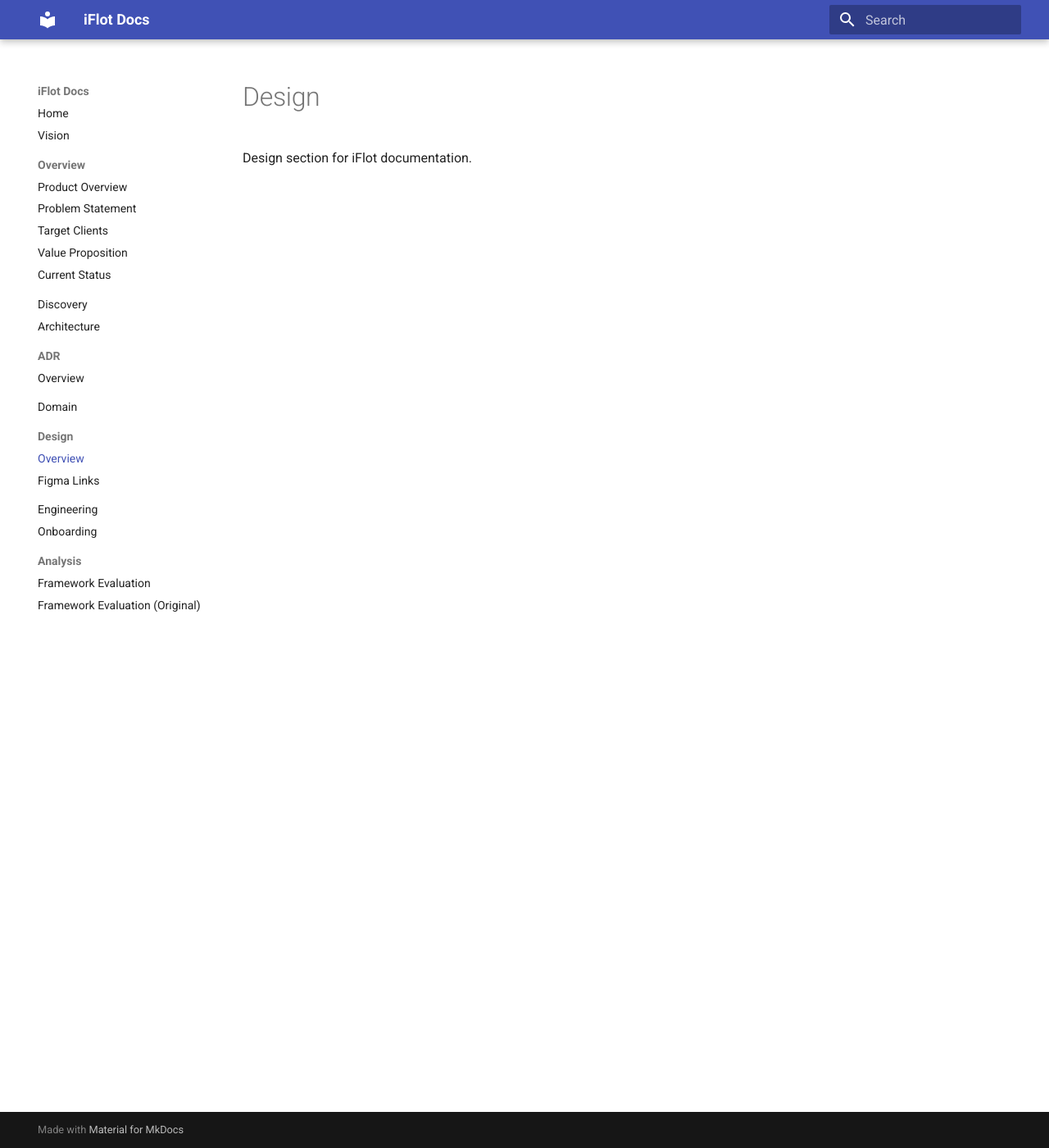
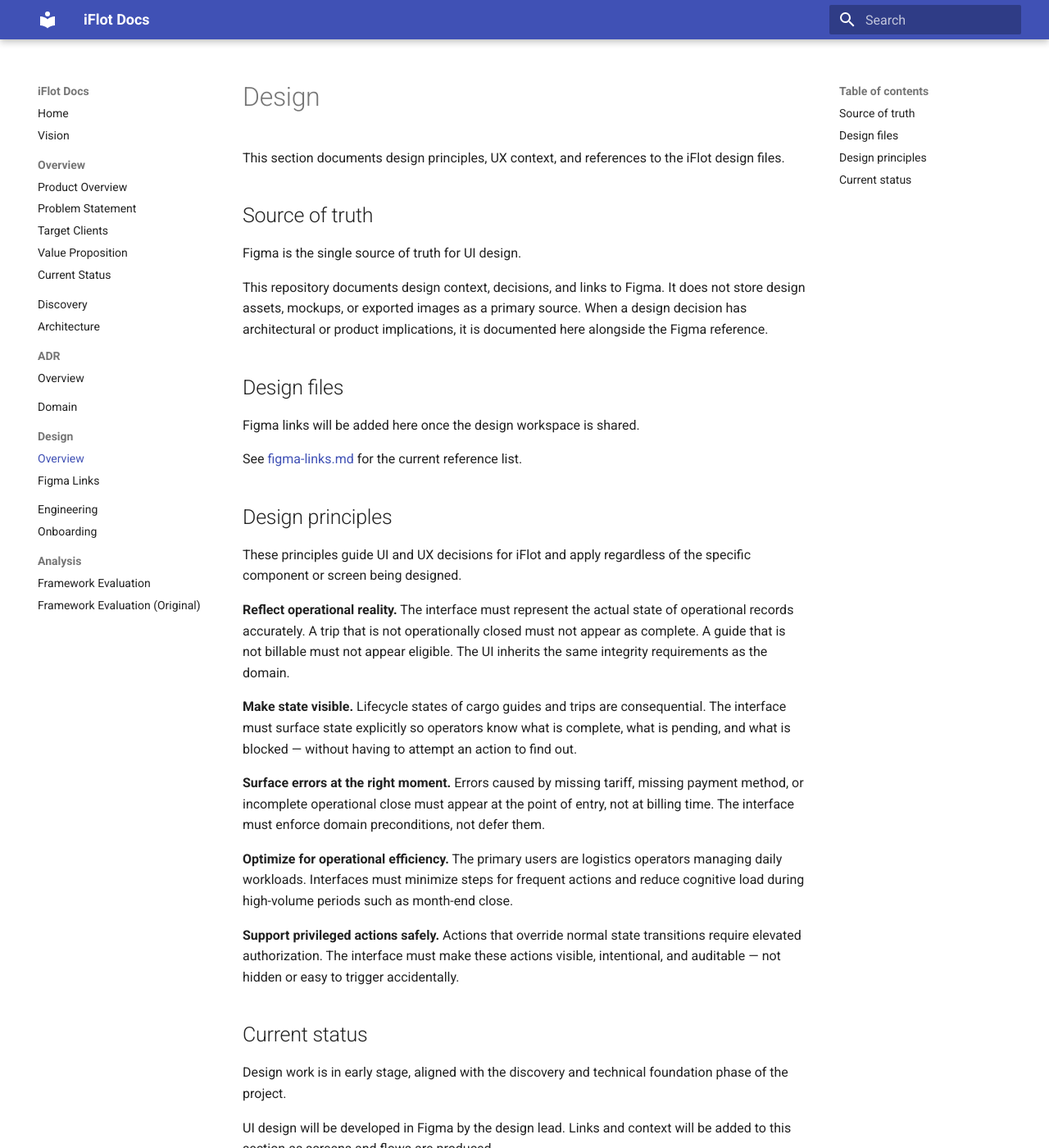
Before and after one commit to karepanda/iflot-docs, an MkDocs documentation site: the page built from docs/design/index.md, in a window 1280 px wide and 1400 px high. Shown: the whole window at 82% size. Built offline with MkDocs 1.6.1 and Material for MkDocs 9.7.7, drawn with Linux system fonts in a browser that asks for light colours; some of the changed text lies outside the part shown.

Commit message:
docs: add design principles and figma links placeholder

```diff
--- a/docs/design/index.md
+++ b/docs/design/index.md
@@ -1,3 +1,57 @@
 # Design
 
-Design section for iFlot documentation.
+This section documents design principles, UX context, and references to the
+iFlot design files.
+
+## Source of truth
+
+Figma is the single source of truth for UI design.
+
+This repository documents design context, decisions, and links to Figma.
+It does not store design assets, mockups, or exported images as a primary
+source. When a design decision has architectural or product implications, it
+is documented here alongside the Figma reference.
+
+## Design files
+
+Figma links will be added here once the design workspace is shared.
+
+See [figma-links.md](figma-links.md) for the current reference list.
+
+## Design principles
+
+These principles guide UI and UX decisions for iFlot and apply regardless
+of the specific component or screen being designed.
+
+**Reflect operational reality.** The interface must represent the actual state
+of operational records accurately. A trip that is not operationally closed must
+not appear as complete. A guide that is not billable must not appear eligible.
+The UI inherits the same integrity requirements as the domain.
+
+**Make state visible.** Lifecycle states of cargo guides and trips are
+consequential. The interface must surface state explicitly so operators know
+what is complete, what is pending, and what is blocked — without having to
+attempt an action to find out.
+
+**Surface errors at the right moment.** Errors caused by missing tariff,
+missing payment method, or incomplete operational close must appear at the
+point of entry, not at billing time. The interface must enforce domain
+preconditions, not defer them.
+
+**Optimize for operational efficiency.** The primary users are logistics
+operators managing daily workloads. Interfaces must minimize steps for
+frequent actions and reduce cognitive load during high-volume periods such
+as month-end close.
+
+**Support privileged actions safely.** Actions that override normal state
+transitions require elevated authorization. The interface must make these
+actions visible, intentional, and auditable — not hidden or easy to trigger
+accidentally.
+
+## Current status
+
+Design work is in early stage, aligned with the discovery and technical
+foundation phase of the project.
+
+UI design will be developed in Figma by the design lead. Links and context
+will be added to this section as screens and flows are produced.
```
Also changed, not shown: 1 other file.
